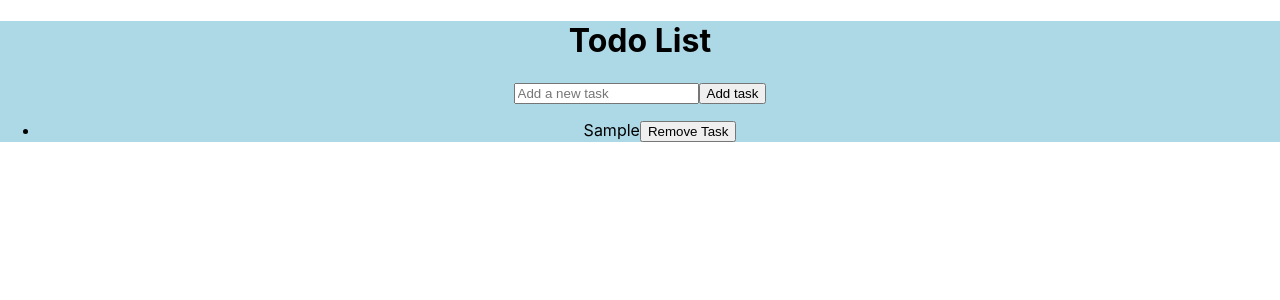
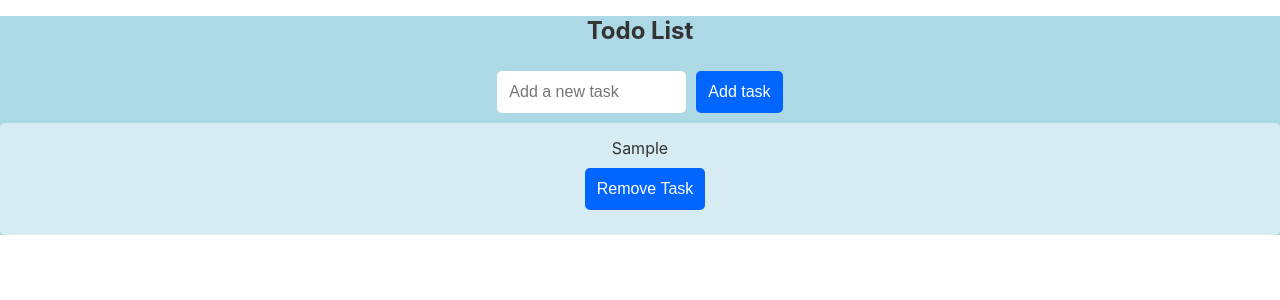
Before and after one commit to shatwarkn29/thursday, a React (Create React App) app: page / in a window 1280 px wide. Both pictures are taken after typing "Sample" into the empty fields and a click on the button "Add task". Shown: the top 300 px of the page. Built offline with nearby package versions, Linux system fonts and the light colour scheme.

Commit message:
FIR123-5 Just added few of the functionality and styles for the todo list

```diff
--- a/src/App.css
+++ b/src/App.css
@@ -3,45 +3,90 @@
   background-color:lightblue;
 }
 
-.todo-list {
-  list-style-type: none;
-  margin: 0;
-  padding: 0;
-  display: flex;
-  justify-content: center;
-  align-items: center;
+.App {
+  text-align: center;
 }
 
-.todo-list h1 {
-  font-size: 20px;
-  margin-bottom: 10px;
+.App-logo {
+  animation: App-logo-spin infinite 20s linear;
+  height: 80px;
 }
 
-.todo-list input {
-  width: 100%;
-  padding: 10px;
-  border: 1px solid #ccc;
+.App-header {
+  background-color: #222;
+  height: 150px;
+  padding: 20px;
+  color: white;
 }
 
-.todo-list button {
-  background-color: red;
-  color: yellow;
+.App-intro {
+  font-size: large;
+}
+
+.todolist h1 {
+  font-size: 24px;
+  color: #333;
+  font-weight: bold;
+}
+
+.todolist .thing input {
   padding: 10px;
-  border: none;
+  font-size: 16px;
+  border: 2px solid #FFF;
+  width: 165px;
+  border-radius: 5px;
+}
+
+.todolist .thing button {
+  padding: 10px;
+  font-size: 16px;
+  margin: 10px;
+  margin-right: 0px;
+  background-color: #0066FF;
+  color: #FFF;
+  border: 2px solid #0066FF;
+  border-radius: 5px;
+}
+
+.todolist .thing button:hover {
+  background-color: #003399;
+  border: 2px solid #003399;
   cursor: pointer;
 }
 
-.todo-list ul {
+.todolist .hover ul {
+  list-style-type: disc;
   margin: 0;
   padding: 0;
 }
 
-.todo-list li {
-  margin-bottom: 10px;
-  align-items: start;
-  color: blue
+.todolist .hover li {
+  color: #333;
+  background-color: rgba(255,255,255,.5);
+  padding: 15px;
+  margin-bottom: 15px;
+  border-radius: 5px;
+  transition: background-color .2s ease-out;
 }
 
-.todo-list li.completed {
-  text-decoration: line-through;
+.todolist .hover li:hover {
+  background-color: pink;
+  cursor: pointer;
 }
+
+.todolist .hover .lock button {
+  padding: 10px;
+  font-size: 16px;
+  margin: 10px;
+  margin-right: 0px;
+  background-color: #0066FF;
+  color: #FFF;
+  border: 2px solid #0066FF;
+  border-radius: 5px;
+}
+
+.todolist .hover .lock button:hover {
+  background-color: #003399;
+  border: 2px solid #003399;
+  cursor: pointer;
+}
--- a/src/TodoList.js
+++ b/src/TodoList.js
@@ -18,9 +18,9 @@ function TodoList() {
   };
 
   return (
-    <div>
+    <div className='todolist'>
       <h1>Todo List</h1>
-      <div>
+      <div className='thing'>
         <input
           type="text"
           value={task}
@@ -29,14 +29,18 @@ function TodoList() {
         />
         <button onClick={addTodo}>Add task</button>
       </div>
+      <div className='hover'>
         <ul>
           {todos.map((todo, index) => (
             <li key={index}>
               {todo}
+              <div className='lock'>
                 <button onClick={() => removeTodo(index)}>Remove Task</button>
+              </div>
             </li>
           ))}
         </ul>
+      </div>
     </div>
   );
 }
```
Lines whose indentation alone changed are shown as unchanged.
